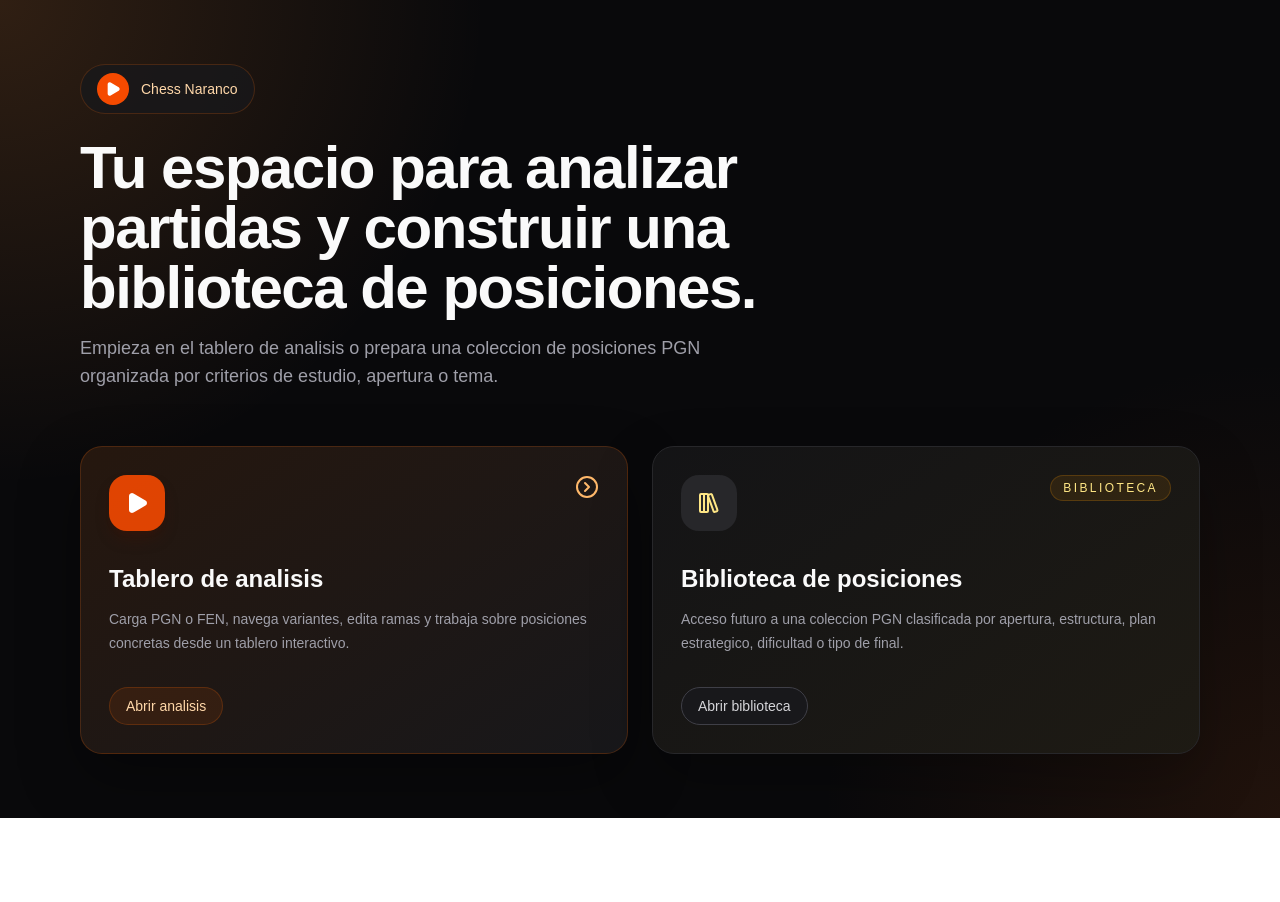
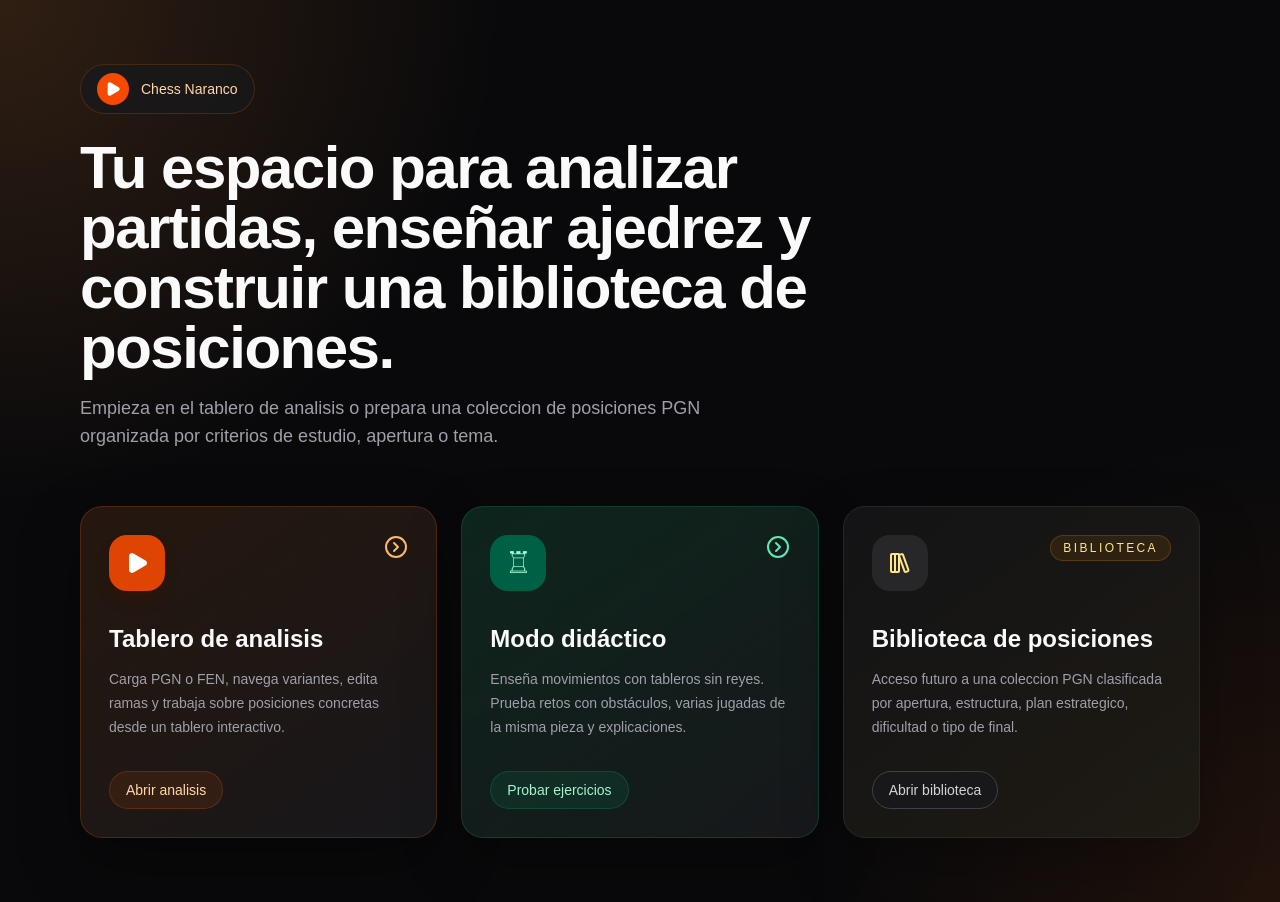
Before and after one commit to jrartime/Chess-Naranco, a React (Vite) app: page / in a window 1280 px wide. Before the commit the page ends 818 px from the top, so only its background shows below. Built offline with nearby package versions, Linux system fonts and the light colour scheme.

Commit message:
Add didactic mode entry to Chess-Naranco home without changing legal analysis

```diff
--- a/src/App.tsx
+++ b/src/App.tsx
@@ -1,6 +1,7 @@
 import React, { ChangeEvent, useCallback, useEffect, useMemo, useRef, useState } from 'react';
 import { Chess, Move, Square } from 'chess.js';
 import { Chessboard } from 'react-chessboard';
+import DidacticBoard from './DidacticBoard';
 import { parse } from 'pgn-parser';
 import { createPortal } from 'react-dom';
 import { Play, RotateCcw, ChevronLeft, ChevronRight, ChevronsLeft, ChevronsRight, Download, Upload, Copy, FileText, MessageSquare, MessageSquarePlus, Settings, LibraryBig, ChevronRightCircle, Home } from 'lucide-react';
@@ -16,7 +17,7 @@ import { Dialog, DialogContent, DialogDescription, DialogHeader, DialogTitle, Di
 type PgnMove = { move: string; comments?: Array<{ text: string }>; nags?: string[]; variations?: PgnMove[][] };
 type PgnGame = { headers?: Record<string, string> | Array<{ name: string; value: string }>; introComments?: Array<{ text: string }>; moves?: PgnMove[]; result?: string };
 type ContextMenuState = { x: number; y: number; linePath: number[]; moveIndex: number; historySans: string[]; isMainLine: boolean } | null;
-type AppView = 'home' | 'analysis' | 'library' | 'class';
+type AppView = 'home' | 'analysis' | 'library' | 'class' | 'didactic';
 type NotationView = 'inline' | 'table';
 type LibraryGame = { id: string; title: string; subtitle: string; pgn: string; headers: Record<string, string> };
 type PgnLibrary = { id: string; name: string; importedAt: string; games: LibraryGame[] };
@@ -1483,6 +1484,10 @@ export default function App() {
     );
   }
 
+  if (currentView === 'didactic') {
+    return <DidacticBoard onExit={() => setCurrentView('home')} />;
+  }
+
   if (currentView === 'home') {
     return (
       <div className="min-h-screen bg-zinc-950 text-zinc-100 selection:bg-orange-500/30">
@@ -1499,14 +1504,14 @@ export default function App() {
                 Chess Naranco
               </div>
               <h1 className="mt-6 max-w-3xl text-4xl font-semibold tracking-tight text-zinc-50 md:text-6xl">
-                Tu espacio para analizar partidas y construir una biblioteca de posiciones.
+                Tu espacio para analizar partidas, enseñar ajedrez y construir una biblioteca de posiciones.
               </h1>
               <p className="mt-4 max-w-2xl text-base leading-7 text-zinc-400 md:text-lg">
                 Empieza en el tablero de analisis o prepara una coleccion de posiciones PGN organizada por criterios de estudio, apertura o tema.
               </p>
             </div>
 
-            <div className="grid gap-6 md:grid-cols-2">
+            <div className="grid gap-6 md:grid-cols-3">
               <button
                 type="button"
                 onClick={() => setCurrentView('analysis')}
@@ -1524,6 +1529,26 @@ export default function App() {
                 </p>
                 <div className="mt-8 inline-flex items-center rounded-full border border-orange-500/20 bg-orange-500/10 px-4 py-2 text-sm font-medium text-orange-200">
                   Abrir analisis
+                </div>
+              </button>
+
+              <button
+                type="button"
+                onClick={() => setCurrentView('didactic')}
+                className="group rounded-3xl border border-emerald-500/20 bg-[linear-gradient(145deg,rgba(14,44,33,0.82),rgba(24,24,27,0.98))] p-7 text-left shadow-[0_24px_60px_rgba(0,0,0,0.28)] transition hover:-translate-y-1 hover:border-emerald-400/40"
+              >
+                <div className="flex items-start justify-between gap-4">
+                  <div className="flex h-14 w-14 items-center justify-center rounded-2xl bg-emerald-800 text-emerald-200">
+                    <span className="text-3xl">♖</span>
+                  </div>
+                  <ChevronRightCircle className="h-6 w-6 text-emerald-300 transition group-hover:translate-x-1" />
+                </div>
+                <h2 className="mt-8 text-2xl font-semibold text-zinc-50">Modo didáctico</h2>
+                <p className="mt-3 text-sm leading-6 text-zinc-400">
+                  Enseña movimientos con tableros sin reyes. Prueba retos con obstáculos, varias jugadas de la misma pieza y explicaciones.
+                </p>
+                <div className="mt-8 inline-flex items-center rounded-full border border-emerald-500/20 bg-emerald-500/10 px-4 py-2 text-sm font-medium text-emerald-200">
+                  Probar ejercicios
                 </div>
               </button>
 
```
